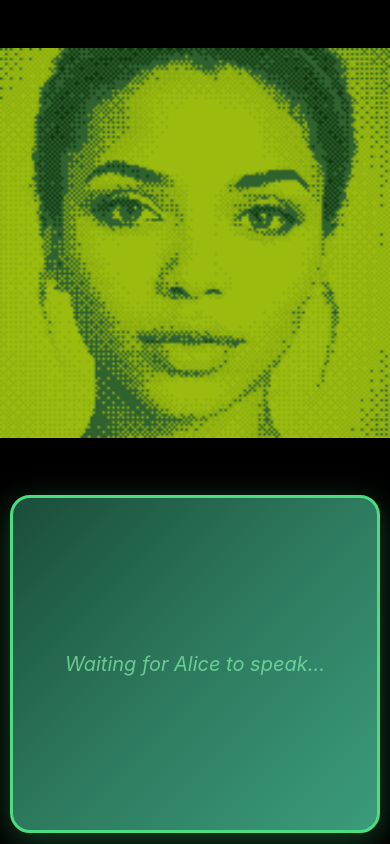
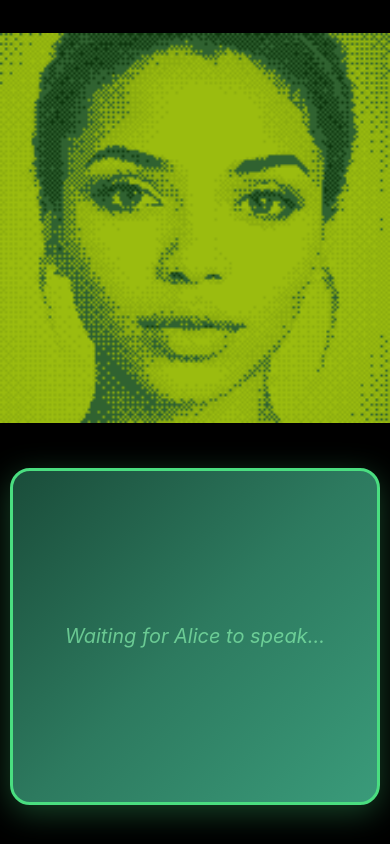
Before and after one commit to nworb999/public-experiment-v, a Flask app: template visualizer/templates/agent_1.html in a window 390 px wide. Run offline with Flask 3, Linux system fonts and the light colour scheme; the template is opened without the code that fills it, so the values that code supplies are empty; parts of the project's set-up code (start-up, migrations or seed data) failed here and were passed over; some libraries are stand-ins or nearby versions.

Commit message:
fix style

```diff
--- a/visualizer/templates/static/styles.css
+++ b/visualizer/templates/static/styles.css
@@ -566,7 +566,7 @@
 }
 
 .agent-page-image {
-    height: 65vh;
+    height: 62vh;
     object-fit: contain;
     background: #000;
     max-width: 100vw;
@@ -582,6 +582,7 @@
     border: 3px solid #4ade80;
     border-radius: 20px;
     margin-top: 20px;
+    margin-bottom: 30px;
     padding: 20px;
     box-shadow: 0 8px 32px rgba(74, 222, 128, 0.3);
     overflow-y: auto;
@@ -634,6 +635,7 @@
     border: 3px solid #6b7280;
     border-radius: 20px;
     margin-top: 20px;
+    margin-bottom: 30px;
     padding: 20px;
     box-shadow: 0 8px 32px rgba(107, 114, 128, 0.3);
     overflow-y: auto;
@@ -697,7 +699,7 @@
 
 @media (max-width: 768px) {
     .agent-page-image {
-        height: 60vh;
+        height: 57vh;
     }
 
     .agent-1-dialogue-box,
@@ -716,7 +718,7 @@
 
 @media (max-width: 480px) {
     .agent-page-image {
-        height: 55vh;
+        height: 52vh;
     }
 
     .agent-1-dialogue-box,
```
